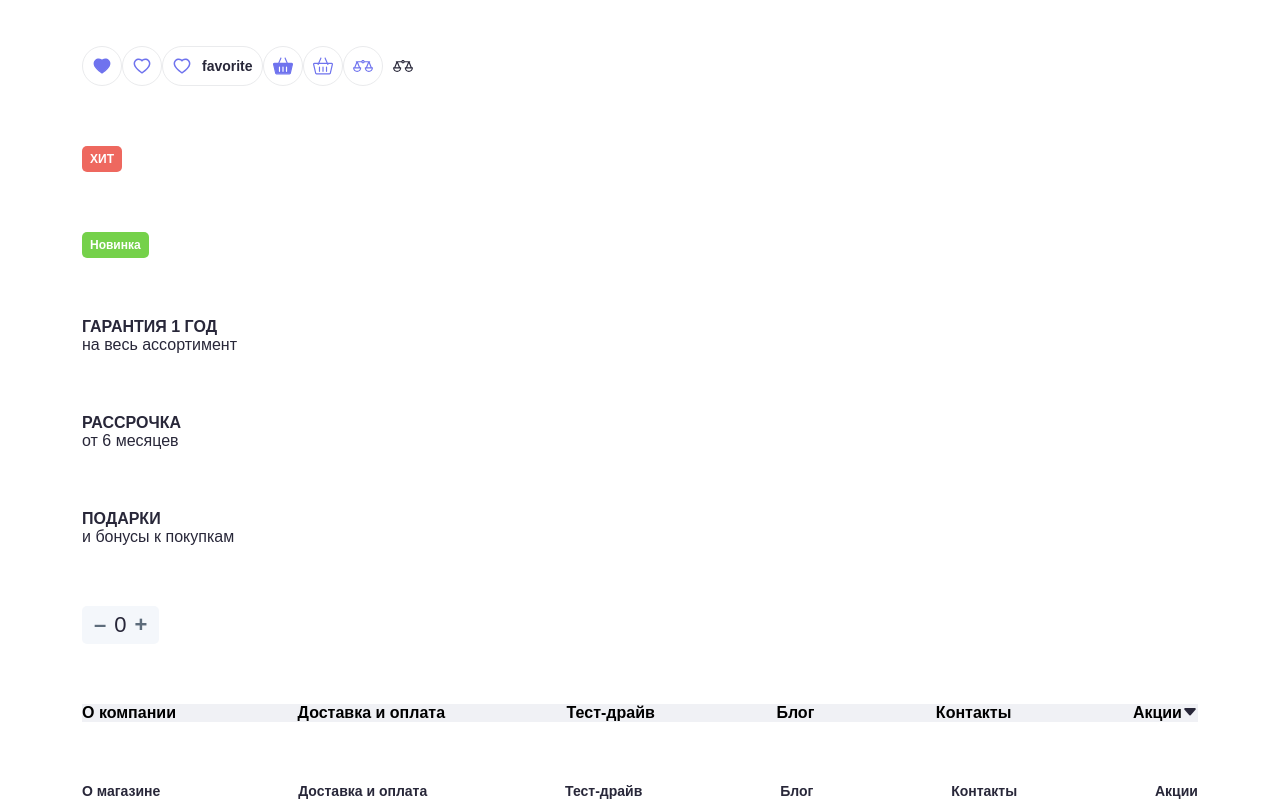
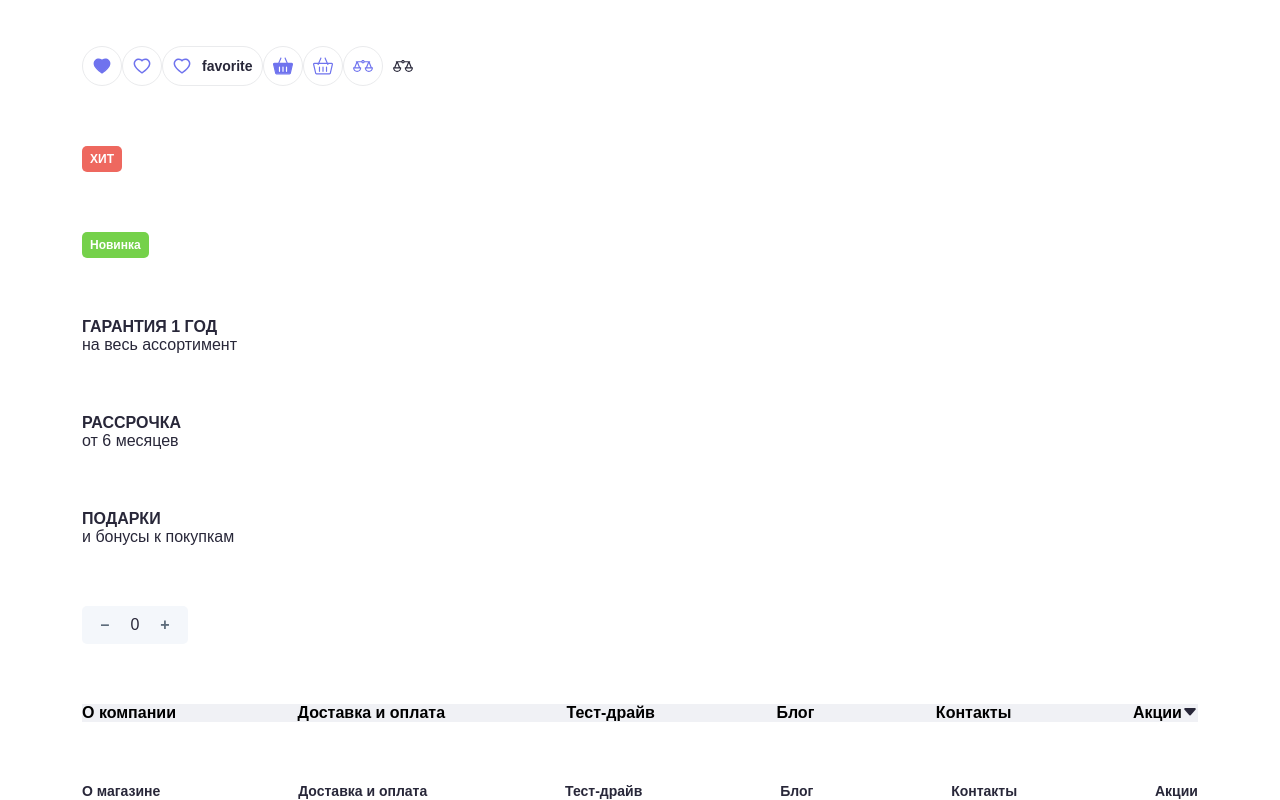
Before and after one commit to Bertik888/Samokat_proj_Vue3_vuex_router, a Vue app: page / in a window 1280 px wide. Shown: the part 624-1424 px from the top of the page. Built offline with nearby package versions, Linux system fonts and the light colour scheme.

Commit message:
готов счетчик

```diff
--- a/src/components/Ui/UiCounter.vue
+++ b/src/components/Ui/UiCounter.vue
@@ -47,6 +47,7 @@
   line-height: 22px;
   color: $black-1;
 
+
   &__button {
     border: none;
     outline: none;
@@ -55,11 +56,13 @@
     cursor: pointer;
     color: $grey;
     transition: all ease-out .2s;
-    line-height: 22px;
-    text-align: center;
     border-radius: 5px;
-    font-size: 22px;
     font-weight: 700;
+    width: 22px;
+    height: 22px;
+    display: flex;
+    justify-content: center;
+    align-items: center;
 
     &:hover {
       color: $purple;
@@ -72,8 +75,8 @@
 
   &__info {
     margin: 0 8px;
-    font-size: 22px;
     text-align: center;
+    min-width: 22px;
   }
 }
 
```
